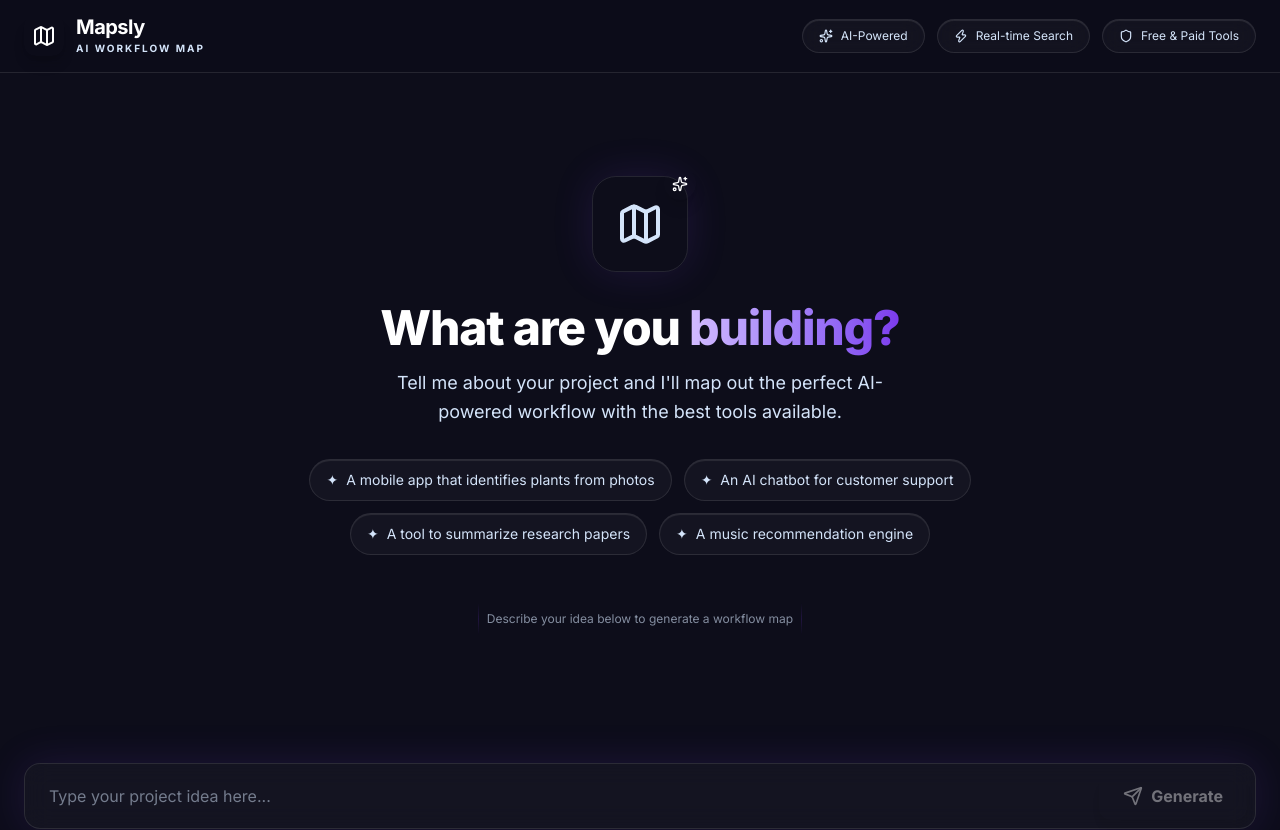
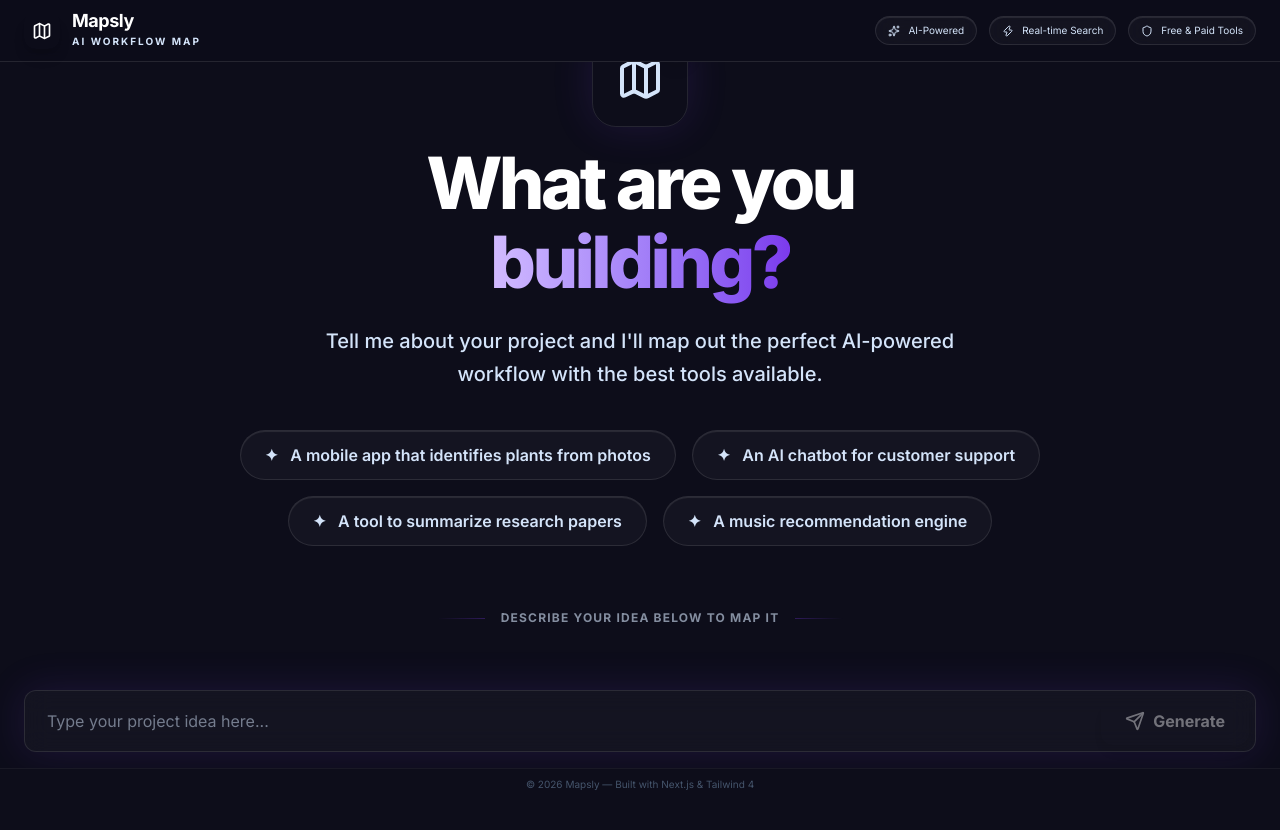
Before and after one commit to Eshal-Fathima/Mapsly, a Next.js app: page / in a window 1280 px wide. Shown: the top 830 px of the page. After the commit the page ends 800 px from the top, so only its background shows below. Built offline with nearby package versions, Linux system fonts and the light colour scheme.

Commit message:
Error handling

```diff
--- a/app/page.tsx
+++ b/app/page.tsx
@@ -3,17 +3,17 @@ import { Map, Sparkles, Zap, Shield } from "lucide-react";
 
 export default function Home() {
   return (
-    <main className="min-h-screen flex flex-col">
+    <main className="h-screen flex flex-col overflow-hidden bg-[#0d0d1a]">
       {/* ================================================================= */}
       {/* HEADER                                                            */}
       {/* ================================================================= */}
-      <header className="fixed top-0 left-0 right-0 z-50 flex items-center justify-between px-6 py-4 bg-[#0d0d1a]/80 backdrop-blur-md border-b border-white/10 transition-all duration-300">
+      <header className="flex-shrink-0 flex items-center justify-between px-6 py-3 bg-[#0d0d1a]/80 backdrop-blur-md border-b border-white/10 z-50">
         <div className="flex items-center gap-3">
-          <div className="w-10 h-10 rounded-xl bg-primary-container flex items-center justify-center shadow-lg shadow-primary-container/20">
-            <Map className="w-6 h-6 text-white" />
+          <div className="w-9 h-9 rounded-xl bg-primary-container flex items-center justify-center shadow-lg shadow-primary-container/20">
+            <Map className="w-5 h-5 text-white" />
           </div>
           <div>
-            <h1 className="text-xl font-bold text-white tracking-tight leading-none">
+            <h1 className="text-lg font-bold text-white tracking-tight leading-none">
               Mapsly
             </h1>
             <p className="text-[10px] text-outline mt-1 font-bold uppercase tracking-[0.2em]">
@@ -31,9 +31,9 @@ export default function Home() {
           ].map(({ icon: Icon, label }) => (
             <div
               key={label}
-              className="glass-card flex items-center gap-2 px-4 py-2 rounded-full text-xs text-outline hover:text-white transition-colors cursor-default"
+              className="glass-card flex items-center gap-2 px-3 py-1.5 rounded-full text-[10px] text-outline hover:text-white transition-colors cursor-default"
             >
-              <Icon className="w-3.5 h-3.5 text-primary-container" />
+              <Icon className="w-3 h-3 text-primary-container" />
               {label}
             </div>
           ))}
@@ -43,19 +43,18 @@ export default function Home() {
       {/* ================================================================= */}
       {/* MAIN CONTENT — CHAT                                               */}
       {/* ================================================================= */}
-      <section className="flex-1 pt-24 pb-8">
+      <section className="flex-1 overflow-hidden">
         <ChatInterface />
       </section>
 
       {/* ================================================================= */}
-      {/* FOOTER                                                            */}
+      {/* FOOTER (Minimal)                                                  */}
       {/* ================================================================= */}
-      <footer className="py-8 px-6 bg-[#0d0d1a] border-t border-white/5 text-center">
-        <p className="text-slate-500 text-sm">
-          &copy; {new Date().getFullYear()} Mapsly — Built with Next.js and Tailwind CSS 4
+      <footer className="flex-shrink-0 py-2 px-6 border-t border-white/5 text-center">
+        <p className="text-slate-600 text-[10px]">
+          &copy; {new Date().getFullYear()} Mapsly — Built with Next.js & Tailwind 4
         </p>
       </footer>
-
     </main>
   );
 }
--- a/components/ChatInterface.tsx
+++ b/components/ChatInterface.tsx
@@ -93,7 +93,9 @@ export default function ChatInterface() {
     try {
       const currentInput = input;
       setInput("");
-      await sendMessage({ text: currentInput });
+      await sendMessage({
+        text: currentInput,
+      });
     } catch (err) {
       console.error("[ChatInterface] handleSubmit error:", err);
     }
@@ -101,14 +103,26 @@ export default function ChatInterface() {
 
   // Auto-scroll to latest message
   useEffect(() => {
-    if (messagesEndRef.current) {
-      messagesEndRef.current.scrollIntoView({ behavior: "smooth" });
+    try {
+      if (messagesEndRef.current) {
+        messagesEndRef.current.scrollIntoView({ behavior: "smooth" });
+      }
+    } catch (err) {
+      console.error("[ChatInterface] Auto-scroll error:", err);
     }
   }, [messages]);
 
-  // Focus input on mount
+  // Focus input on mount & Global rejection catch
   useEffect(() => {
     inputRef.current?.focus();
+
+    const handleRejection = (event: PromiseRejectionEvent) => {
+      console.error("[Global] Unhandled promise rejection:", event.reason);
+      event.preventDefault();
+    };
+
+    window.addEventListener("unhandledrejection", handleRejection);
+    return () => window.removeEventListener("unhandledrejection", handleRejection);
   }, []);
 
   // Find the latest workflow from any assistant message
@@ -129,37 +143,38 @@ export default function ChatInterface() {
   }, [messages]);
 
   return (
-    <div className="flex flex-col gap-8 w-full max-w-full mx-auto pb-12 overflow-y-auto scrollbar-thin">
+    <div className="flex flex-col w-full h-full max-w-full mx-auto overflow-hidden">
       {/* ================================================================= */}
       {/* CHAT PANEL                                                        */}
       {/* ================================================================= */}
       <div
-        className="flex flex-col w-full max-w-full mx-auto px-6 transition-all duration-500"
+        className="flex-1 flex flex-col w-full max-w-full mx-auto px-6 overflow-hidden min-h-0"
       >
         {/* Messages area */}
         <div className="flex-1 overflow-y-auto space-y-4 pb-4 scrollbar-thin">
           {messages.length === 0 && (
-            <div className="flex flex-col items-center justify-center h-full text-center space-y-8 animate-fade-in py-20 px-4">
-              <div className="relative">
-                <div className="w-24 h-24 rounded-3xl bg-surface-container flex items-center justify-center shadow-2xl border border-white/10 accent-glow">
+            <div className="flex flex-col items-center justify-center flex-1 text-center space-y-10 animate-fade-in py-8 px-4 overflow-hidden">
+              <div className="relative flex-shrink-0 mb-4">
+                <div className="w-24 h-24 rounded-3xl bg-surface-container flex items-center justify-center shadow-2xl border border-white/10 accent-glow transform hover:scale-110 transition-transform duration-500">
                   <Map className="w-12 h-12 text-primary-container" />
                 </div>
-                <div className="absolute -top-2 -right-2 w-8 h-8 rounded-full bg-primary-container flex items-center justify-center shadow-lg">
-                  <Sparkles className="w-4 h-4 text-white" />
+                <div className="absolute -top-2 -right-2 w-10 h-10 rounded-full bg-primary-container flex items-center justify-center shadow-lg animate-pulse">
+                  <Sparkles className="w-5 h-5 text-white" />
                 </div>
               </div>
 
-              <div className="max-w-2xl">
-                <h2 className="text-4xl md:text-5xl font-extrabold text-white mb-4 tracking-tight leading-flex">
-                  What are you <span className="text-transparent bg-clip-text bg-gradient-to-r from-[#d2bbff] to-[#7c3aed]">building?</span>
+              <div className="max-w-4xl flex-shrink-0">
+                <h2 className="text-5xl md:text-7xl font-black text-white mb-6 tracking-tighter leading-[1.1]">
+                  What are you <br className="hidden md:block" />
+                  <span className="text-transparent bg-clip-text bg-gradient-to-r from-[#d2bbff] to-[#7c3aed]">building?</span>
                 </h2>
-                <p className="text-outline max-w-lg mx-auto text-base md:text-lg leading-relaxed">
+                <p className="text-outline max-w-2xl mx-auto text-lg md:text-xl leading-relaxed font-medium">
                   Tell me about your project and I&apos;ll map out the perfect
                   AI-powered workflow with the best tools available.
                 </p>
               </div>
 
-              <div className="flex flex-wrap gap-3 justify-center max-w-2xl">
+              <div className="flex flex-wrap gap-4 justify-center max-w-4xl flex-shrink-0">
                 {[
                   "A mobile app that identifies plants from photos",
                   "An AI chatbot for customer support",
@@ -170,8 +185,9 @@ export default function ChatInterface() {
                     suppressHydrationWarning
                     key={suggestion}
                     onClick={() => setInput(suggestion)}
-                    className="glass-card px-4 py-2.5 rounded-full text-sm text-on-surface hover:border-[#7c3aed]/50
-                               hover:bg-primary-container/10 transition-all duration-300 cursor-pointer flex items-center gap-2 group"
+                    className="glass-card px-6 py-3 rounded-full text-sm md:text-base text-on-surface font-semibold
+                               hover:border-[#7c3aed]/50 hover:bg-primary-container/10 transition-all duration-300
+                               cursor-pointer flex items-center gap-3 group"
                   >
                     <span className="text-primary-container group-hover:scale-125 transition-transform">✦</span>
                     {suggestion}
@@ -179,10 +195,10 @@ export default function ChatInterface() {
                 ))}
               </div>
 
-              <div className="flex items-center gap-2 text-outline text-xs mt-4 opacity-60">
-                <div className="w-px h-8 bg-gradient-to-b from-transparent via-[#7c3aed]/30 to-transparent"></div>
-                <span>Describe your idea below to generate a workflow map</span>
-                <div className="w-px h-8 bg-gradient-to-b from-transparent via-[#7c3aed]/30 to-transparent"></div>
+              <div className="flex items-center gap-4 text-outline text-xs mt-6 opacity-60 flex-shrink-0 font-bold uppercase tracking-widest">
+                <div className="w-12 h-px bg-gradient-to-r from-transparent to-[#7c3aed]/50"></div>
+                <span>Describe your idea below to map it</span>
+                <div className="w-12 h-px bg-gradient-to-l from-transparent to-[#7c3aed]/50"></div>
               </div>
             </div>
           )}
@@ -269,7 +285,7 @@ export default function ChatInterface() {
         {/* Input area */}
         <form
           onSubmit={handleSubmit}
-          className="flex gap-4 p-2 glass-card accent-glow border-white/20 rounded-2xl mt-4"
+          className="flex-shrink-0 flex gap-4 p-1.5 glass-card accent-glow border-white/20 rounded-xl mb-4"
         >
           <input
             suppressHydrationWarning
```
